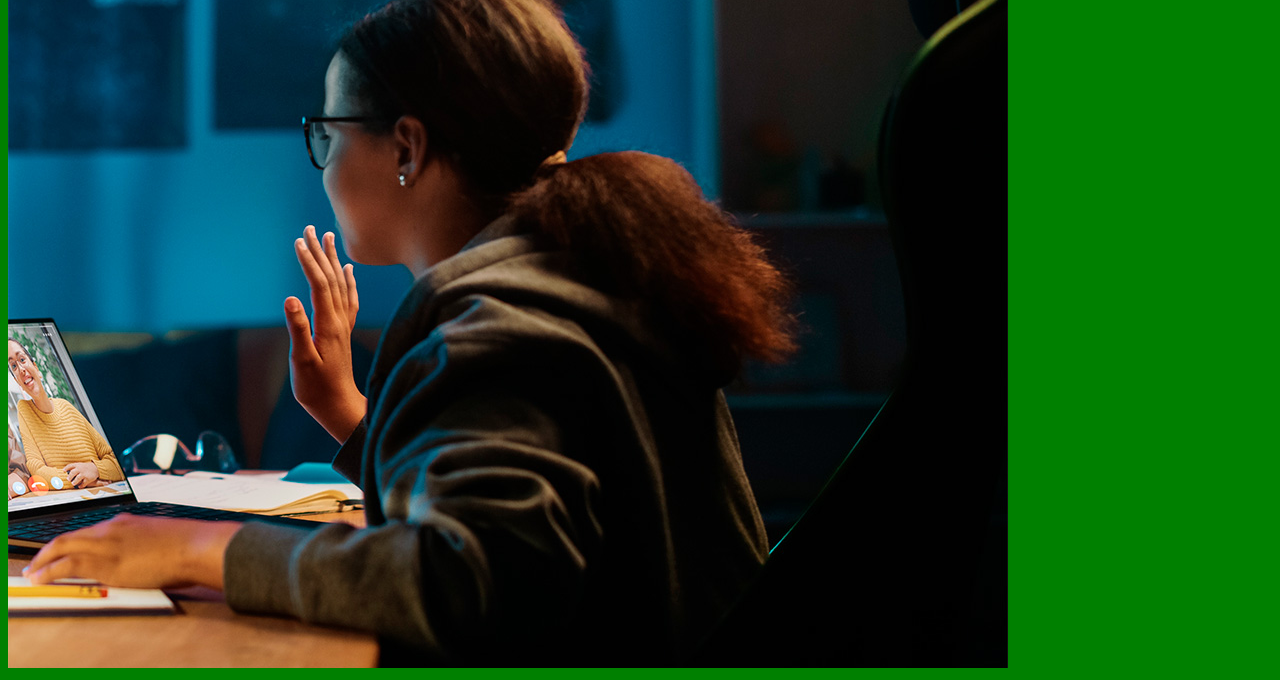
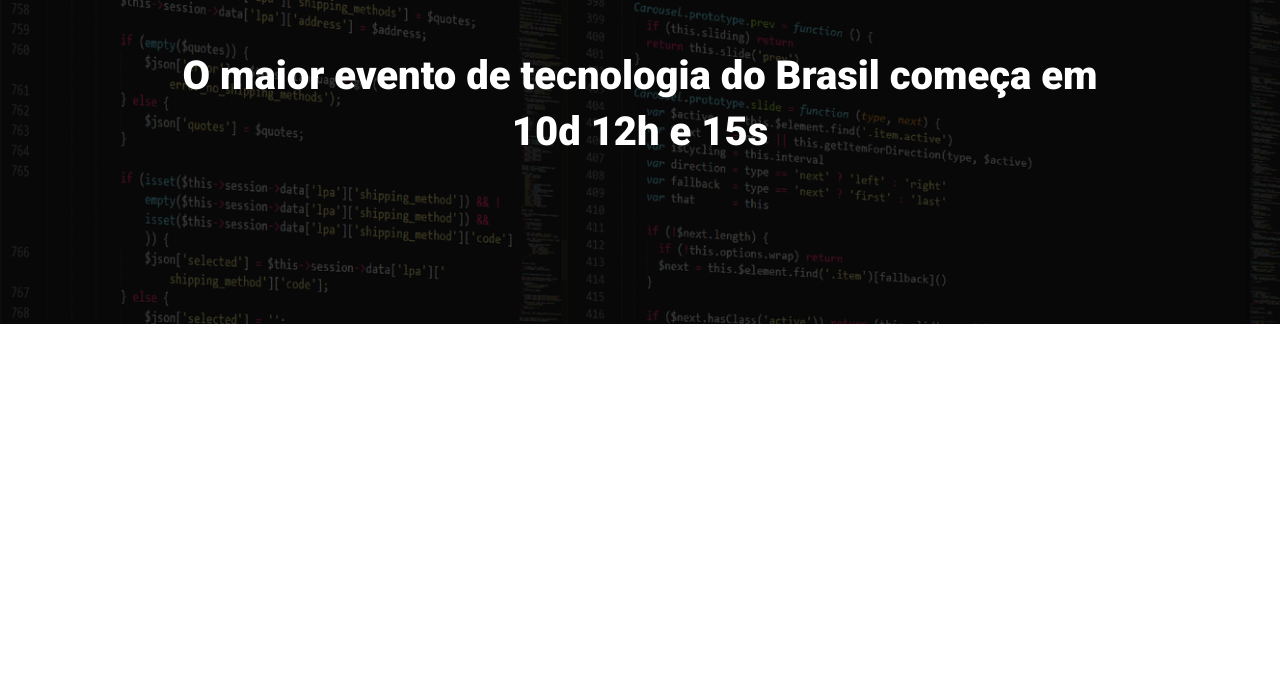
Before and after one commit to luwarnava/ebac_tech_talks, a website built with Parcel: page src/index.html in a window 1280 px wide. Shown: the part 160-840 px from the top of the page. After the commit the page ends 800 px from the top, so only its background shows below. Built offline with nearby package versions, Linux system fonts and the light colour scheme.

Commit message:
criando o hero

```diff
--- a/src/index.html
+++ b/src/index.html
@@ -1,14 +1,25 @@
 <!DOCTYPE html>
-<html lang="en">
+<html lang="pt-BR">
 <head>
     <meta charset="UTF-8">
     <meta name="viewport" content="width=device-width, initial-scale=1.0">
-    <title>Document</title>
+    <title>Ebac Talks</title>
+    <link rel="preconnect" href="https://fonts.googleapis.com">
+    <link rel="preconnect" href="https://fonts.gstatic.com" crossorigin>
+    <link href="https://fonts.googleapis.com/css2?family=Roboto:ital,wght@0,100;0,300;0,400;0,500;0,700;0,900;1,100;1,300;1,400;1,500;1,700;1,900&display=swap" rel="stylesheet">
     <link rel="stylesheet" href="styles/main.scss">
 </head>
 <body>
-    <h1>Olá</h1>
-    <img src="./images/backend.png" alt="">
+    <header class="hero">
+        <div class="container">
+            <img class="hero__logo" src="./images/ebac_logo.svg" alt="EBAC">
+            <p class="hero__text">
+                O maior evento de tecnologia do Brasil começa em 10d 12h e 15s
+            </p>
+        </div>
+    </header>
+
+
     <script src="scripts/main.js"></script>
 </body>
 </html>
--- /dev/null
+++ b/src/styles/_hero.scss
@@ -0,0 +1,53 @@
+
+
+.hero {
+    padding-top: 64px;
+    padding-bottom: 100px;
+    background-image: url(../images/fundo.png);
+    background-repeat: no-repeat;
+    background-size: cover;
+    position: relative;
+
+    .container {
+        position: relative;
+    }
+
+    &::before {
+        position: absolute;
+        top: 0;
+        left: 0;
+        width: 100%;
+        height: 100%;
+        background-color: #000;
+        content: '';
+        opacity: .7;
+    }
+
+    &__text {
+        margin-top: 64px;
+        margin-bottom: 64px;
+        font-size: 40px;
+        line-height: 56px;
+        font-weight: 800;
+        text-align: center;
+    }
+
+    &__logo {
+        margin: 0 auto;
+        height: 80px;
+        display: block;
+    }
+
+    @media (max-width: 640px){
+        padding: 40px 0;
+        &__logo {
+            height: 40px;
+        }
+
+        &__text {
+            font-size: 22px;
+            line-height: 24px;
+            margin: 24px 0;
+        }
+    }
+}
--- a/src/styles/main.scss
+++ b/src/styles/main.scss
@@ -1,3 +1,25 @@
-body {
-    background-color: green;
+@use 'hero';
+
+
+* {
+    margin: 0;
+    padding: 0;
+    box-sizing: border-box;
+    font-family: Roboto, sans-serif;
+    color: #fff;
 }
+
+.container {
+    max-width: 960px;
+    width: 100%;
+    margin: 0 auto;
+
+
+    @media (max-width: 640px) {
+        max-width: 80%;
+    }
+
+    @media (max-width: 1024px) {
+        max-width: 90%;
+    }
+}
```
